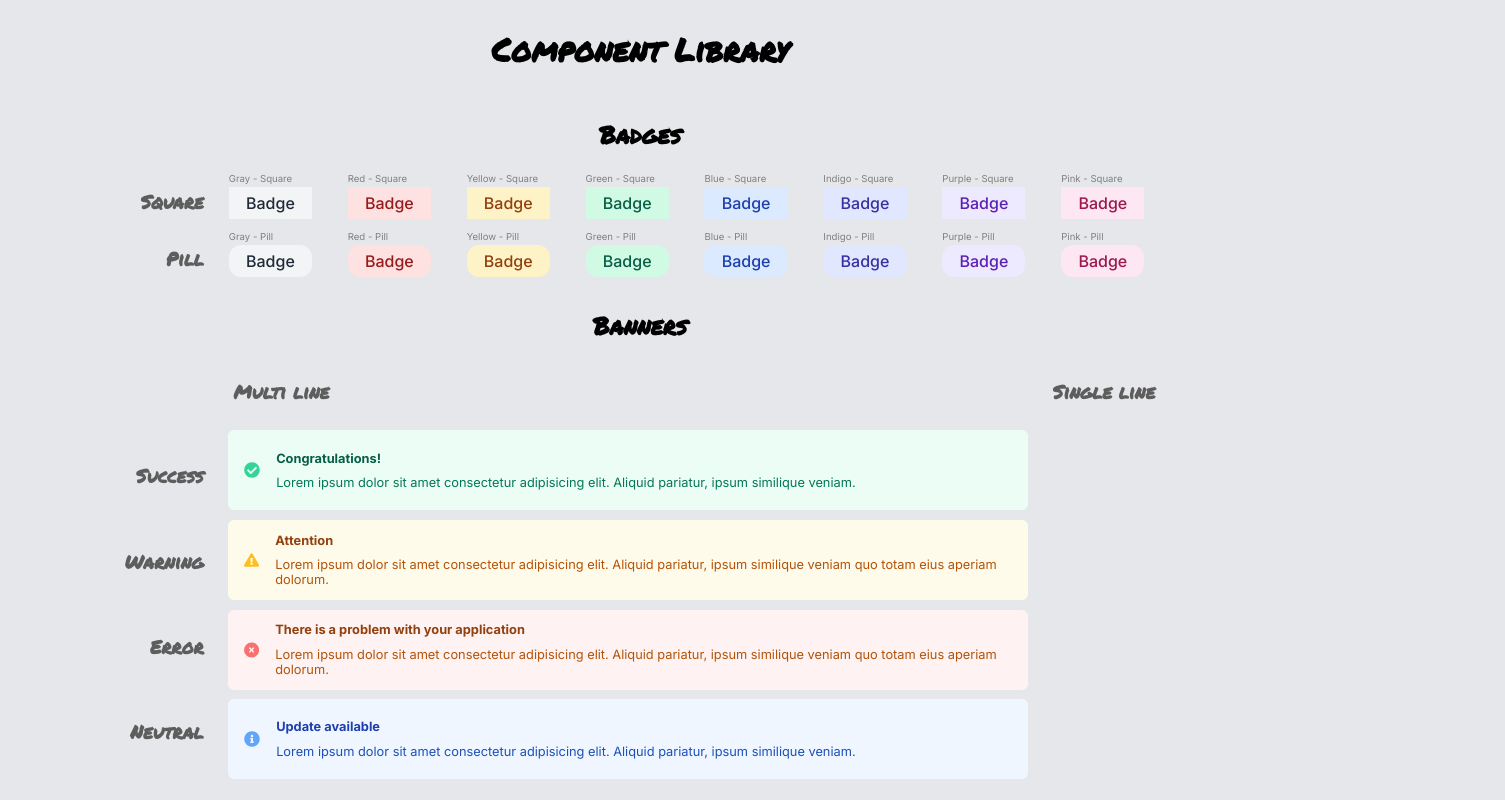
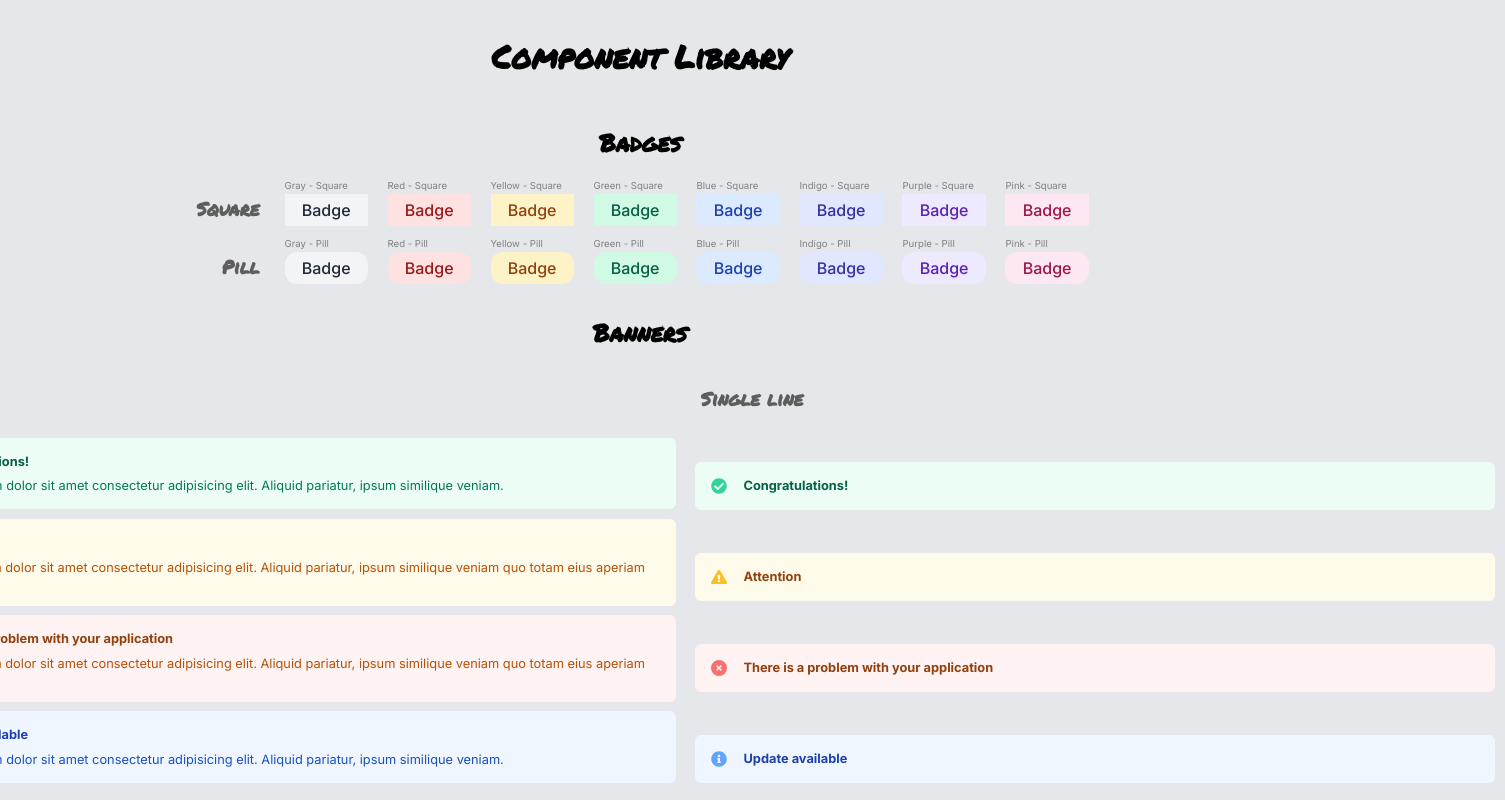
Before and after one commit to anet-eny/component-library, a React (Vite) app: page / in a window 1280 px wide. Shown: the whole page, 1505 px wide, since content can reach past the window. Built offline with nearby package versions, Linux system fonts and the light colour scheme.

Commit message:
Set gap between banner paragraphs based on multi or single line, fix single line layout

```diff
--- a/src/App.jsx
+++ b/src/App.jsx
@@ -46,10 +46,13 @@ export default function App() {
                     <Banner status="warning" title="Attention" text="Lorem ipsum dolor sit amet consectetur adipisicing elit. Aliquid pariatur, ipsum similique veniam quo totam eius aperiam dolorum." />
                     <Banner status="error" title="There is a problem with your application" text="Lorem ipsum dolor sit amet consectetur adipisicing elit. Aliquid pariatur, ipsum similique veniam quo totam eius aperiam dolorum." />
                     <Banner status="neutral" title="Update available" text="Lorem ipsum dolor sit amet consectetur adipisicing elit. Aliquid pariatur, ipsum similique veniam." />
-
                 </div>
-                <div className="banners">
+                <div className="banners single-line">
                     <h3>Single line</h3>
+                    <Banner status="success" title="Congratulations!" text="" />
+                    <Banner status="warning" title="Attention" text="" />
+                    <Banner status="error" title="There is a problem with your application" text="" />
+                    <Banner status="neutral" title="Update available" text="" />
                 </div>
             </div>
         </div>
--- a/src/components/Banner.jsx
+++ b/src/components/Banner.jsx
@@ -8,7 +8,8 @@ import { TbFileNeutral } from "react-icons/tb"
 
 
 export default function Banner(props) {
-    const allClasses = classNames(props.status, "banner")
+    const multiLineClass = props.text ? "multi-line" : null
+    const allClasses = classNames(props.status, multiLineClass, "banner")
 
     const icon =
         props.status === "success" ? <FaCheckCircle /> :
--- a/src/index.css
+++ b/src/index.css
@@ -5,7 +5,10 @@
 
 body {
     display: flex;
+    flex-direction: column;
+    align-items: center;
     justify-content: center;
+    min-height: 100vh;
     font-family: "Inter", serif;
     background-color: #E5E7EB;
     text-align: center;
@@ -91,6 +94,8 @@ p {
 
 .banners-container {
     display: flex;
+    max-width: 900px;
+    justify-content: center;
 }
 
 .banners-labels {
@@ -103,9 +108,14 @@ p {
     text-align: start;
 }
 
+.single-line {
+    display: flex;
+    flex-direction: column;
+    justify-content: space-between;
+}
+
 .banner {
     width: 800px;
-    height: 80px;
     background-color: white;
     display: flex;
     align-items: center;
@@ -118,6 +128,9 @@ p {
 .banner-text {
     display: flex;
     flex-direction: column;
+}
+
+.multi-line .banner-text {
     gap: 0.6em;
 }
 
```
